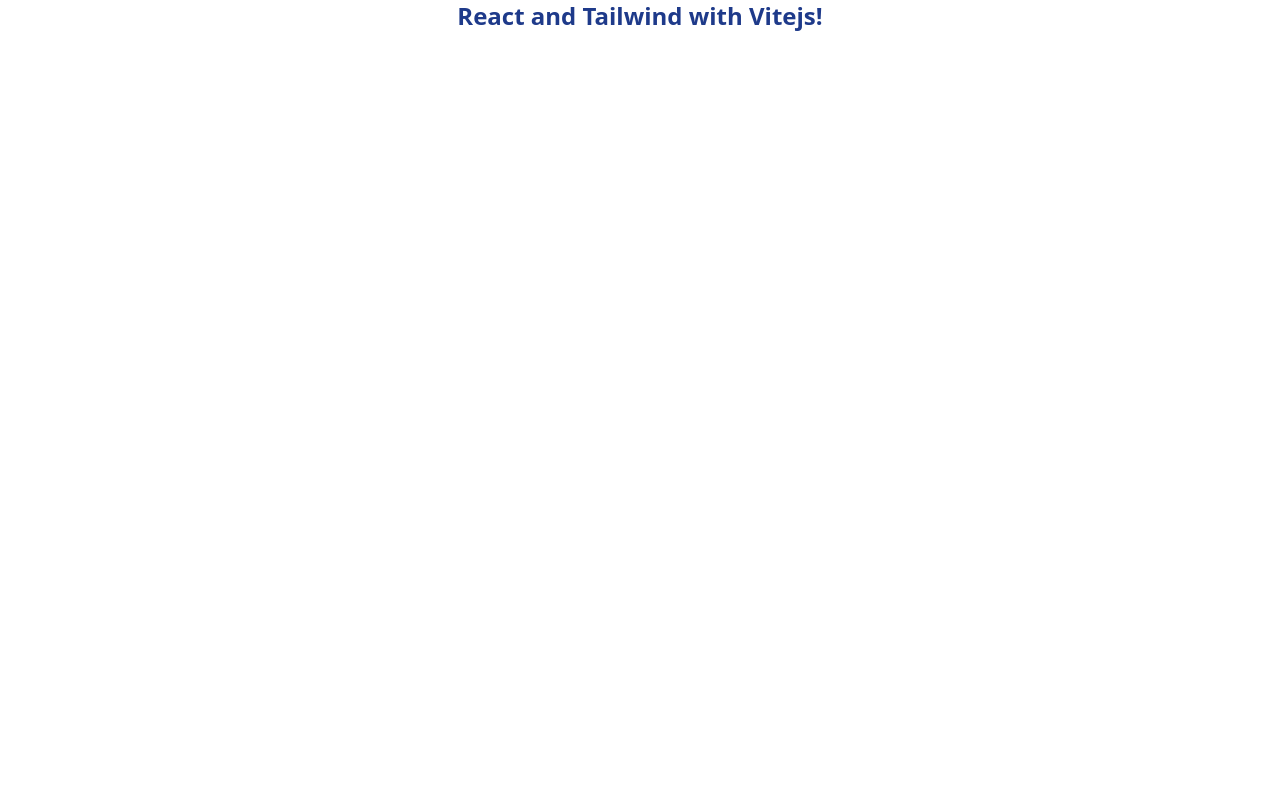
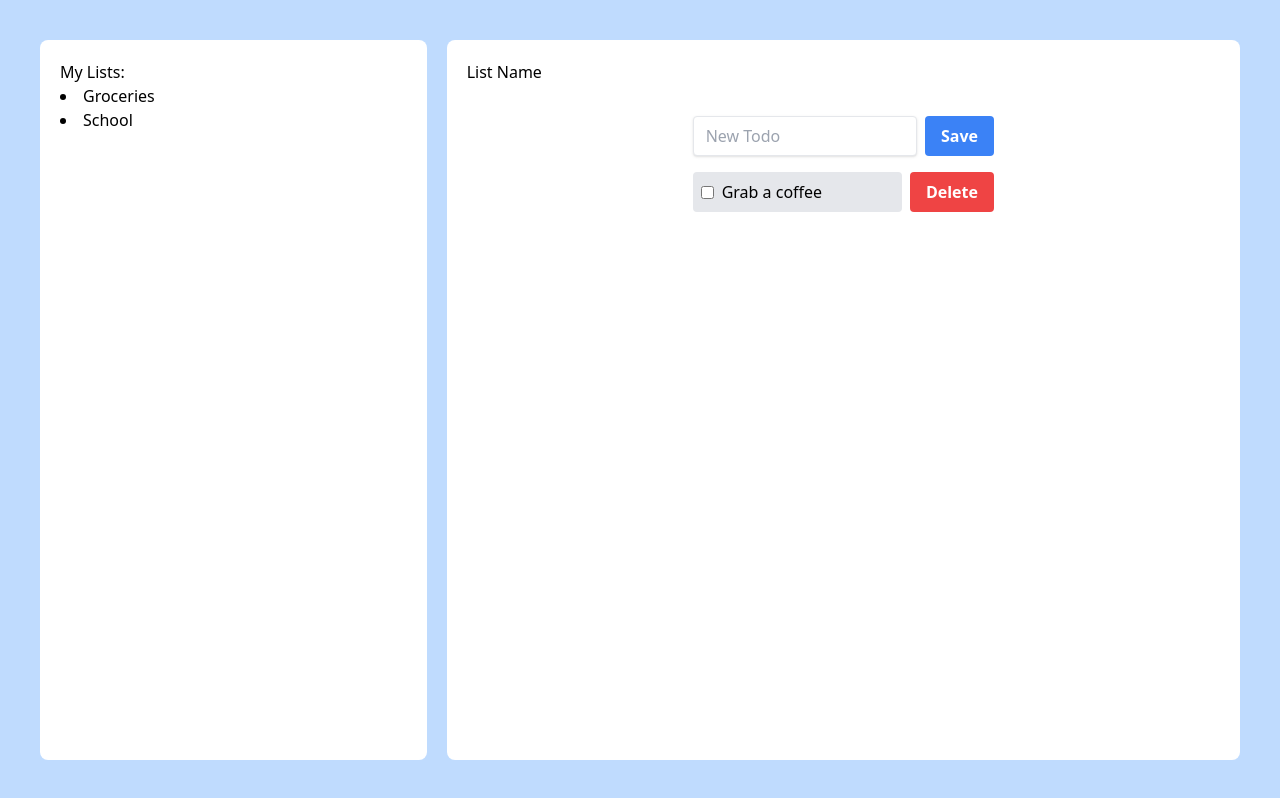
Before and after one commit to PhillipTruong/todo-list, a React (Vite) app in the folder front-end /: page / in a window 1280 px wide. Built offline with nearby package versions, Linux system fonts and the light colour scheme.

Commit message:
added basic layout

```diff
--- a/front-end /package.json
+++ b/front-end /package.json
@@ -9,11 +9,14 @@
   },
   "dependencies": {
     "react": "^17.0.2",
-    "react-dom": "^17.0.2"
+    "react-dom": "^17.0.2",
+    "react-router-dom": "^6.2.2"
   },
   "devDependencies": {
     "@vitejs/plugin-react": "^1.0.7",
     "autoprefixer": "^10.4.2",
+    "eslint": "^8.11.0",
+    "eslint-plugin-react": "^7.29.3",
     "postcss": "^8.4.8",
     "tailwindcss": "^3.0.23",
     "vite": "^2.8.0"
--- a/front-end /src/App.css
+++ /dev/null
@@ -1,42 +0,0 @@
-.App {
-  text-align: center;
-}
-
-.App-logo {
-  height: 40vmin;
-  pointer-events: none;
-}
-
-@media (prefers-reduced-motion: no-preference) {
-  .App-logo {
-    animation: App-logo-spin infinite 20s linear;
-  }
-}
-
-.App-header {
-  background-color: #282c34;
-  min-height: 100vh;
-  display: flex;
-  flex-direction: column;
-  align-items: center;
-  justify-content: center;
-  font-size: calc(10px + 2vmin);
-  color: white;
-}
-
-.App-link {
-  color: #61dafb;
-}
-
-@keyframes App-logo-spin {
-  from {
-    transform: rotate(0deg);
-  }
-  to {
-    transform: rotate(360deg);
-  }
-}
-
-button {
-  font-size: calc(10px + 2vmin);
-}
--- a/front-end /src/App.jsx
+++ b/front-end /src/App.jsx
@@ -1,14 +1,14 @@
-import React from "react";
-import "./App.css";
+import React from 'react'
+import { Routes, Route } from 'react-router-dom'
 
-function App() {
+import Home from './pages/home'
+
+const App = () => {
   return (
-    <div className="flex justify-center">
-      <h1 className="font-bold text-2xl text-blue-900">
-        React and Tailwind with Vitejs!
-      </h1>
-    </div>
-  );
+    <Routes>
+      <Route path="/" exact element={<Home />} />
+    </Routes>
+  )
 }
 
 export default App;
--- a/front-end /src/main.jsx
+++ b/front-end /src/main.jsx
@@ -1,11 +1,15 @@
 import React from 'react'
 import ReactDOM from 'react-dom'
+import { BrowserRouter } from "react-router-dom"
+
+import App from './App'
 import './index.css'
-import App from './App'
 
 ReactDOM.render(
   <React.StrictMode>
-    <App />
+    <BrowserRouter>
+      <App />
+    </BrowserRouter>
   </React.StrictMode>,
   document.getElementById('root')
 )
--- /dev/null
+++ b/front-end /src/pages/home.jsx
@@ -0,0 +1,49 @@
+import React from 'react'
+
+const Home = () => {
+  return (
+
+    <div className='min-h-screen bg-blue-200 p-10 grid gap-5 grid-rows-5 grid-cols-1 sm:grid-cols-3 sm:grid-rows-1'>
+      <div className='p-5 bg-white rounded-lg'>
+        <h2>My Lists:</h2>
+        <ul className='list-disc list-inside'>
+          <li>Groceries</li>
+          <li>School</li>
+        </ul>
+      </div>
+      <div className='p-5 bg-white rounded-lg row-span-4 sm:col-span-2 sm:row-span-1'>
+        <h2>
+          List Name
+        </h2>
+        <div className="flex justify-center items-center">
+          <div className="flex flex-col pt-8 lg:w-2/5 sm:w-3/5 w-11/12 gap-4">
+            <div className="flex gap-2">
+              <input
+                placeholder="New Todo"
+                className="shadow appearance-none border rounded w-full py-2 px-3 text-gray-700 leading-tight focus:outline-none focus:shadow-outline"
+              />
+              <button
+                className={`bg-blue-500 text-white font-bold py-2 px-4 rounded`}
+              >
+                Save
+              </button>
+            </div>
+            <div className="flex items-center gap-2">
+              <div
+                className={`flex flex-grow items-center gap-2 bg-gray-200 p-2 rounded cursor-pointer`}
+              >
+                <input className="flex-none" type="checkbox" />
+                <div className="flex-grow">Grab a coffee</div>
+              </div>
+              <button className="flex-none bg-red-500 hover:bg-red-700 text-white font-bold py-2 px-4 rounded">
+                Delete
+              </button>
+            </div>
+          </div>
+        </div>
+      </div>
+    </div>
+  )
+}
+
+export default Home
```
Also changed, not shown: front-end /.eslintrc.json (added), front-end /src/logo.svg (deleted), 1 other file (tests, documents, lock files or other folders).
